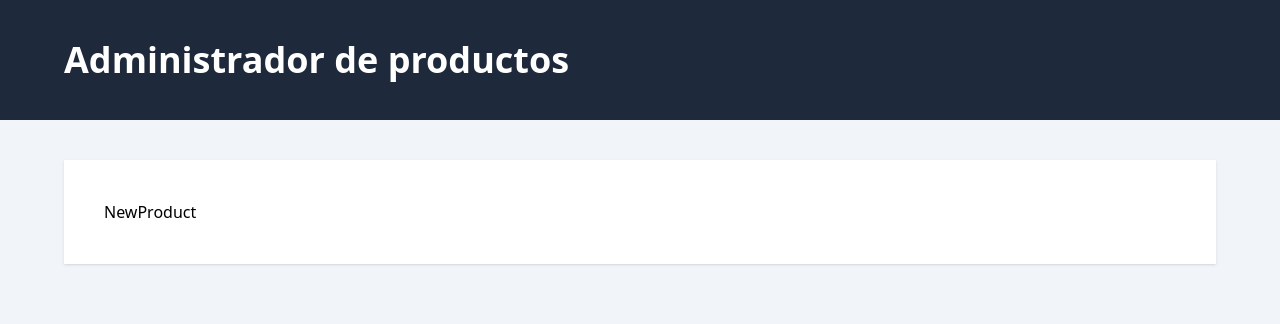
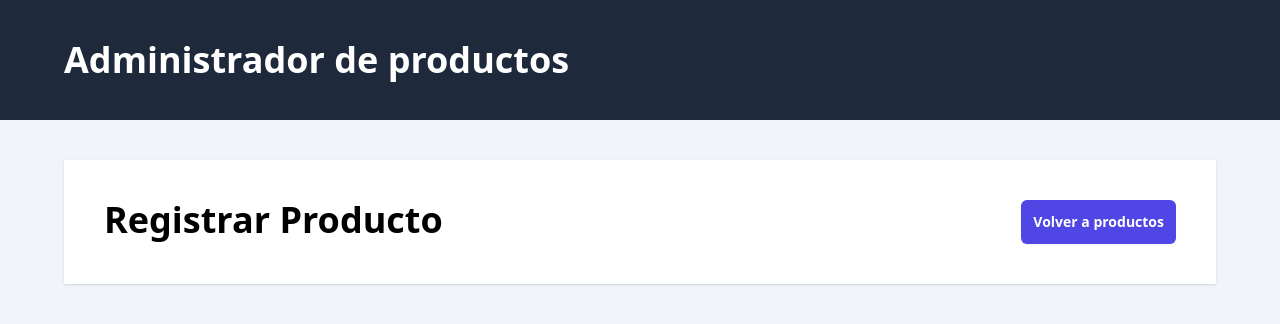
Before and after one commit to DaniM0613/PERN, a React (Vite) app in the folder client/: page /productos/nuevo in a window 1280 px wide. Shown: the top 324 px of the page. Built offline with nearby package versions, Linux system fonts and the light colour scheme.

Commit message:
Agregando Routing entre las diferentes paginas con LINK REACT-ROUTER-DOM

```diff
--- a/client/src/views/NewProduct.tsx
+++ b/client/src/views/NewProduct.tsx
@@ -1,8 +1,18 @@
+import { Link } from 'react-router-dom'
 
 export default function NewProduct() {
   return (
-    <div>
-      NewProduct
-    </div>
+    <>
+     <div className='flex justify-between'>
+      <h2 className='text-4xl font-black text-slate 500'>Registrar Producto</h2>
+        <Link
+          to="/"
+          className='rounded-md bg-indigo-600 p-3 text-sm font-bold text-white shadow-sm hover:bg-slate-500 '
+        >
+            Volver a productos
+        </Link>
+     </div>
+
+    </>
   )
 }
--- a/client/src/views/Products.tsx
+++ b/client/src/views/Products.tsx
@@ -1,7 +1,18 @@
-
+import { Link } from 'react-router-dom'
 
 export default function Products() {
     return (
-        <div>Products</div>
+        <>
+          <div className='flex justify-between'>
+            <h1 className='text-4xl font-black text-slate-500'>Productos</h1>
+             <Link
+               to="productos/nuevo"
+               className='rounded-md bg-indigo-600 p-3 text-sm font-bold text-white shadow-sm hover:bg-indigo-500 '
+             >
+             Agregar Producto
+             </Link>
+          </div>
+
+        </>
     )
 }
```
